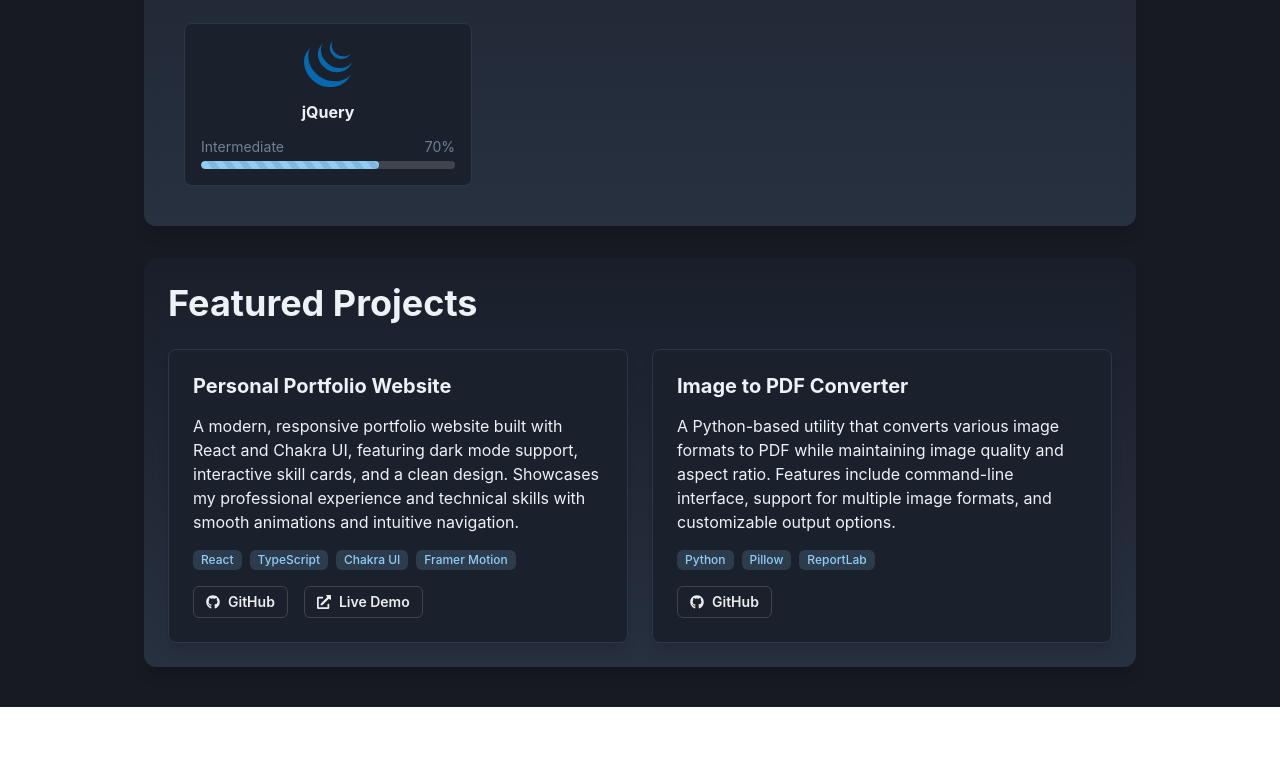
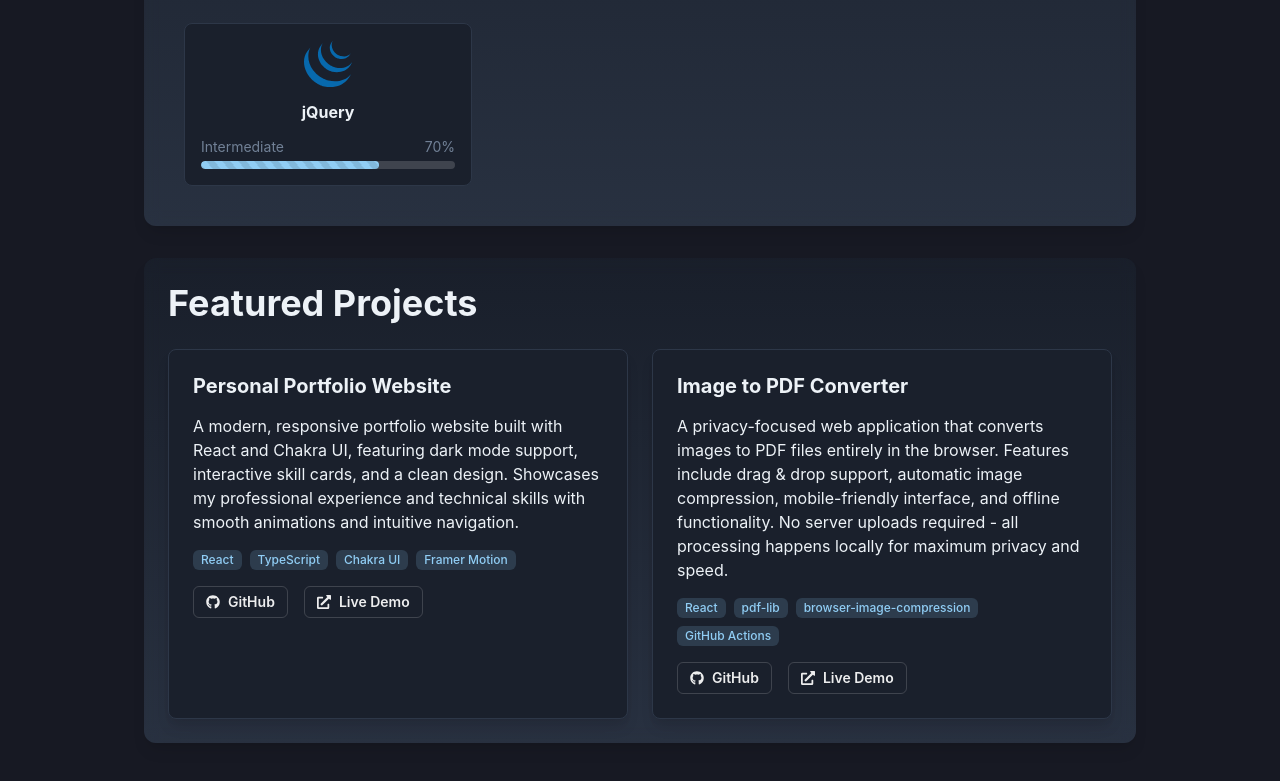
Before and after one commit to LLRHook/my-web, a React (Vite) app: page / in a window 1280 px wide. Shown: the part 750-1531 px from the top of the page. Before the commit the page ends 1457 px from the top, so only its background shows below. Built offline with nearby package versions, Linux system fonts and the light colour scheme.

Commit message:
to pages we go live

```diff
--- a/package.json
+++ b/package.json
@@ -3,11 +3,14 @@
   "private": true,
   "version": "0.0.0",
   "type": "module",
+  "homepage": "https://llrhook.github.io/my-web",
   "scripts": {
     "dev": "vite",
     "build": "tsc -b && vite build",
     "lint": "eslint .",
-    "preview": "vite preview"
+    "preview": "vite preview",
+    "predeploy": "npm run build",
+    "deploy": "gh-pages -d dist"
   },
   "dependencies": {
     "@chakra-ui/react": "^2.8.2",
@@ -26,6 +29,7 @@
     "eslint": "^9.21.0",
     "eslint-plugin-react-hooks": "^5.1.0",
     "eslint-plugin-react-refresh": "^0.4.19",
+    "gh-pages": "^6.3.0",
     "globals": "^15.15.0",
     "typescript": "~5.7.2",
     "typescript-eslint": "^8.24.1",
--- a/src/pages/Home.tsx
+++ b/src/pages/Home.tsx
@@ -82,9 +82,10 @@
     },
     {
       title: "Image to PDF Converter",
-      description: "A Python-based utility that converts various image formats to PDF while maintaining image quality and aspect ratio. Features include command-line interface, support for multiple image formats, and customizable output options.",
-      technologies: ["Python", "Pillow", "ReportLab"],
-      githubUrl: "https://github.com/LLRHook/image-to-pdf-converter"
+      description: "A privacy-focused web application that converts images to PDF files entirely in the browser. Features include drag & drop support, automatic image compression, mobile-friendly interface, and offline functionality. No server uploads required - all processing happens locally for maximum privacy and speed.",
+      technologies: ["React", "pdf-lib", "browser-image-compression", "GitHub Actions"],
+      githubUrl: "https://github.com/LLRHook/image-to-pdf-converter",
+      liveUrl: "https://LLRHook.github.io/image-to-pdf-converter"
     }
   ]
 
--- a/vite.config.ts
+++ b/vite.config.ts
@@ -4,5 +4,6 @@
 // https://vitejs.dev/config/
 export default defineConfig({
   plugins: [react()],
-  assetsInclude: ['**/*.pdf']
+  assetsInclude: ['**/*.pdf'],
+  base: '/my-web/',
 })
```
Also changed, not shown: 1 other file (tests, documents, lock files or other folders).
